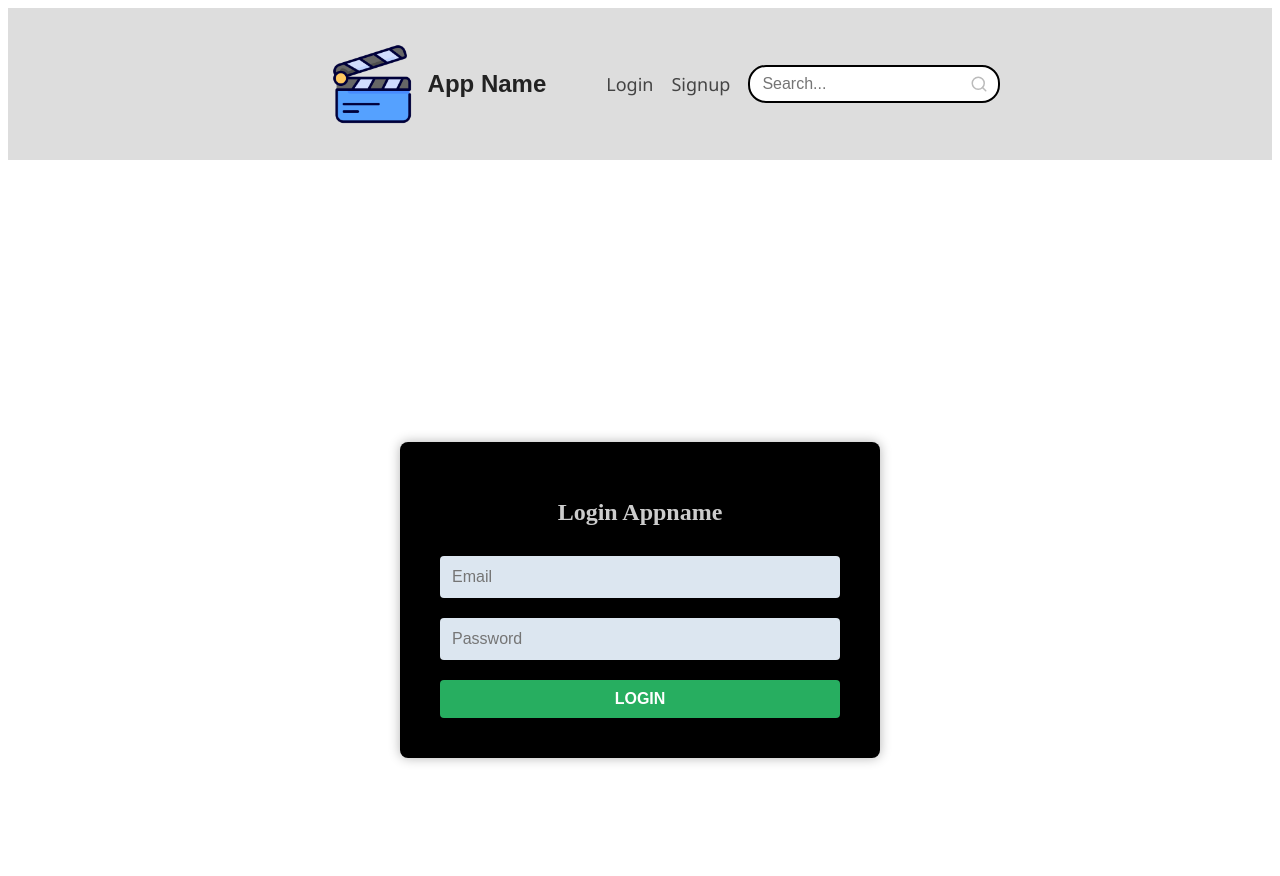
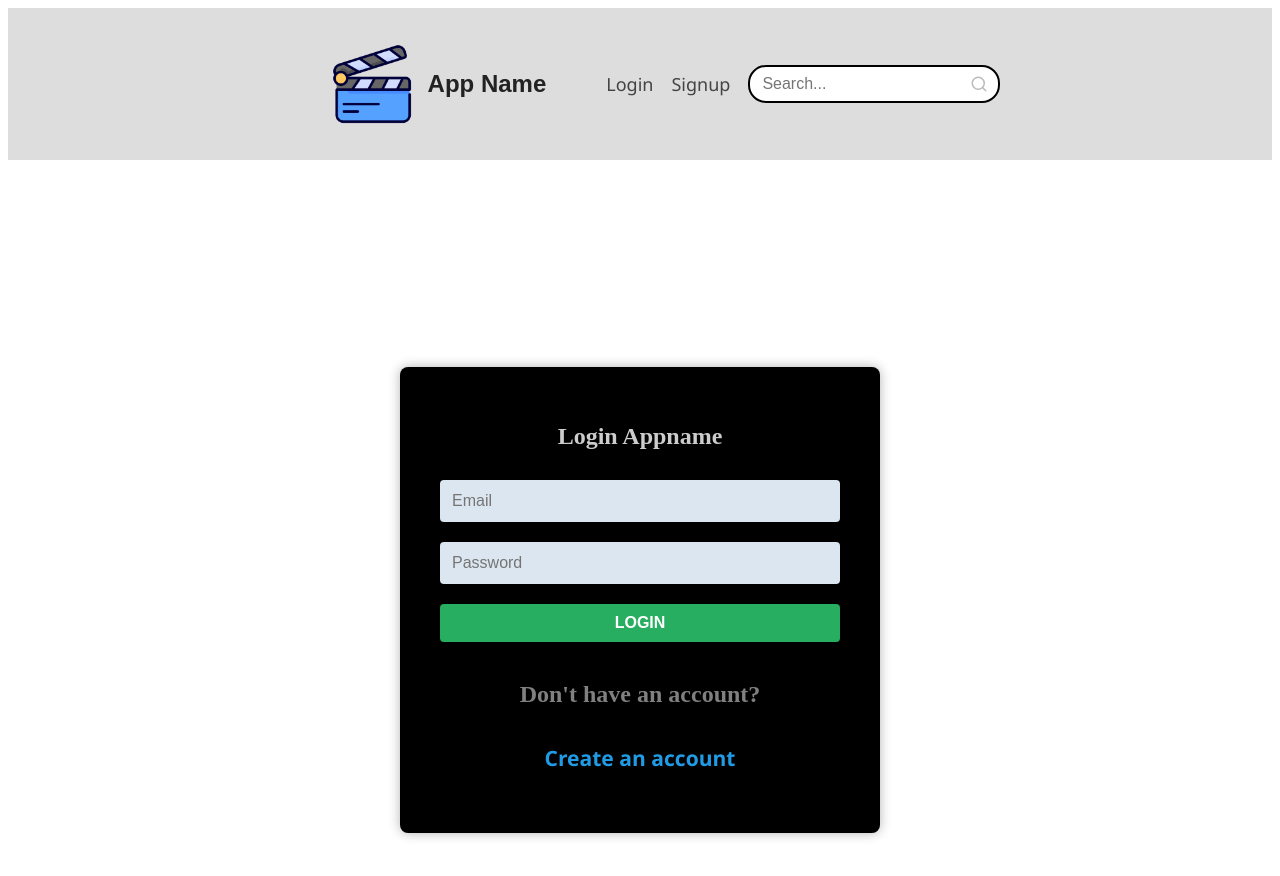
Before and after one commit to Krrithik/AppDev3390-FinalProject, a Vue app in the folder frontend/: page /login in a window 1280 px wide. Shown: the top 876 px of the page. Built offline with nearby package versions, Linux system fonts and the light colour scheme; the HTML template or start-up script is replaced by a standard one.

Commit message:
created the login redirect to signUp via 'dont have an account?'

```diff
--- a/frontend/src/views/LoginPage.vue
+++ b/frontend/src/views/LoginPage.vue
@@ -37,6 +37,10 @@ async function handleLogin() {
          <button :disabled="loading" class="loginButton">
             {{ loading ? 'Logging in...' : 'LOGIN' }}
          </button>
+         <h2 class="redirectHeader">Don't have an account?</h2>
+         <RouterLink v-if="!user" to="/signup" class="links">
+         <h3 class="dontAccount">Create an account</h3>
+         </RouterLink>
       </form>
       <p v-if="errorMsg" class="errorMsg">{{ errorMsg }}</p>
    </div>
@@ -107,6 +111,17 @@ async function handleLogin() {
    background-color: #1b7641;
 }
 
+.redirectHeader{
+   color: gray;
+   height: 1px;
+}
+
+.dontAccount {
+   color: #209CE6;
+   text-decoration: none;
+   cursor: pointer;
+}
+
 .errorMsg {
    color: #ff6b6b;
    text-align: center;
```
